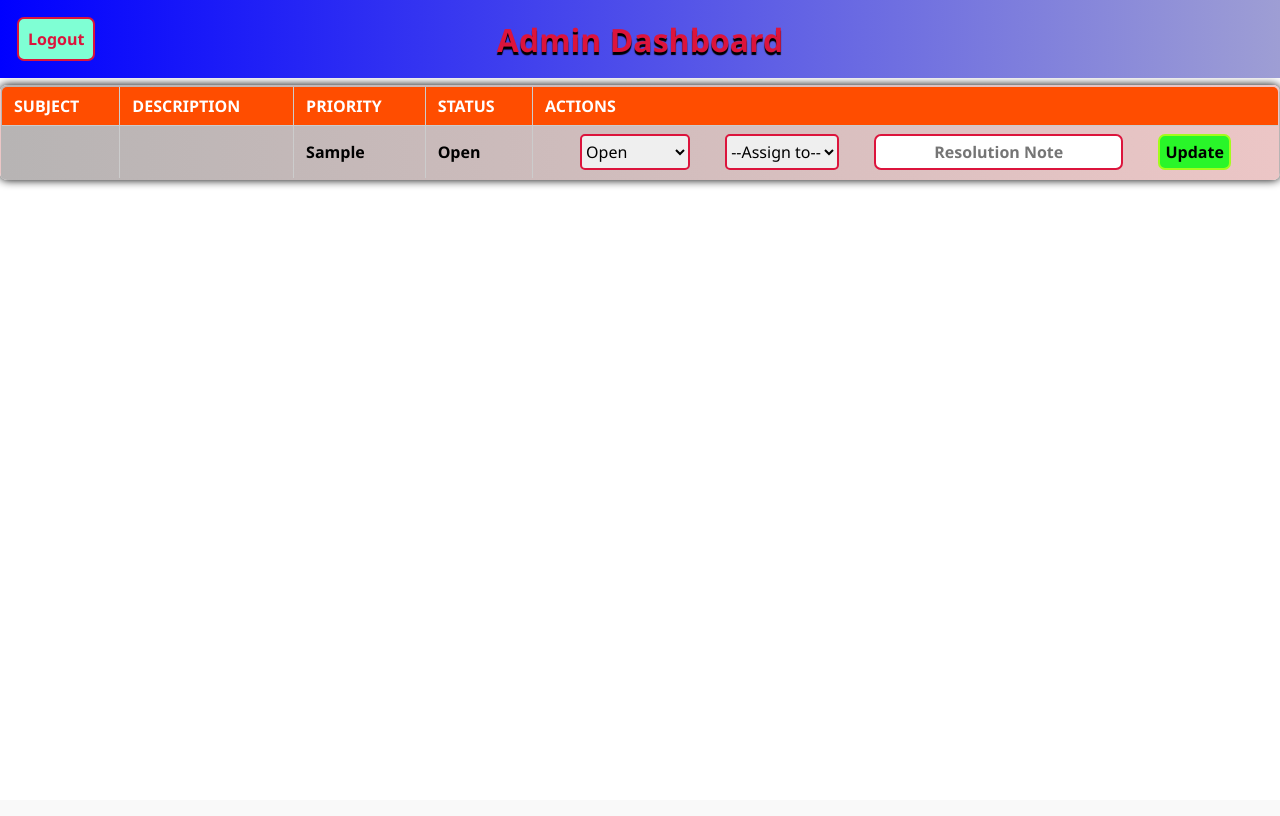
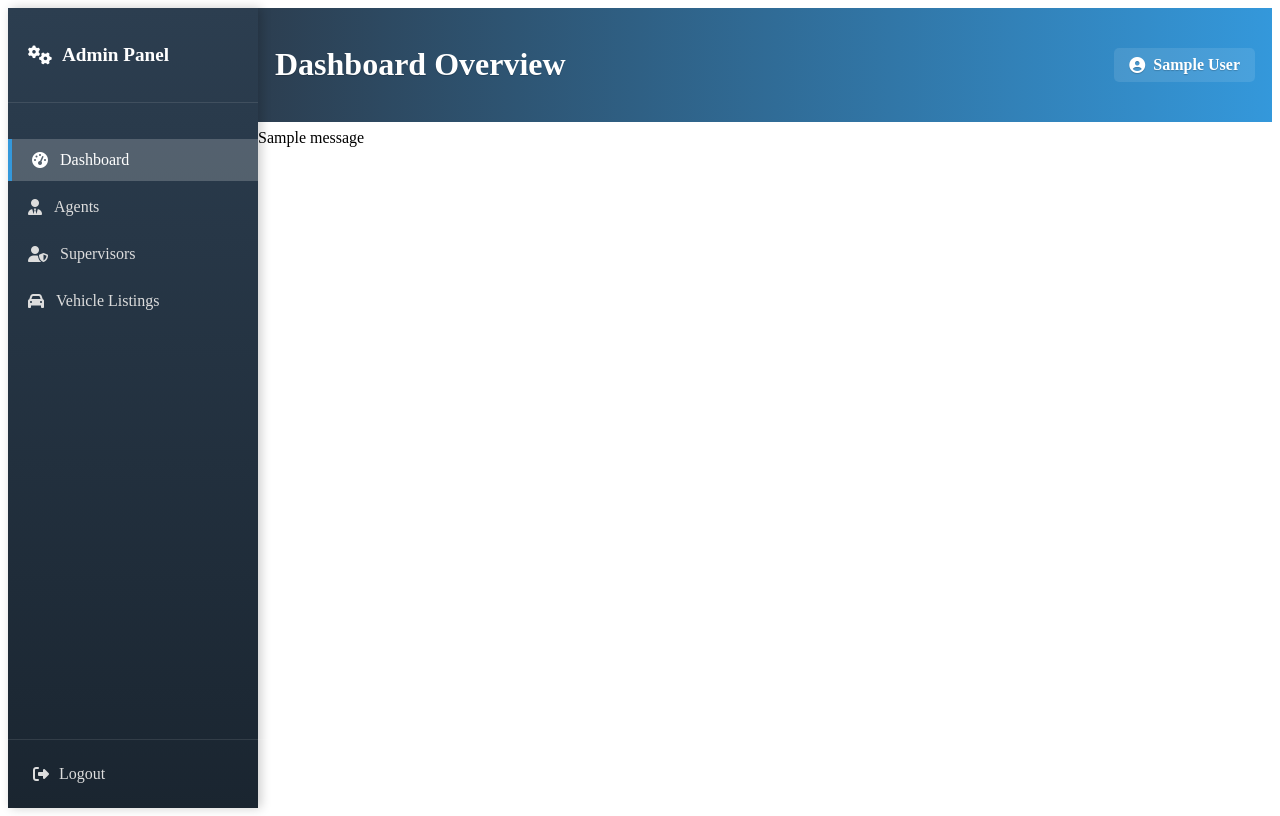
Before and after one commit to vicky70/Digital_Dose_Assignment, a Flask app: template templates/admin_dashboard.html in a window 1280 px wide. Before the commit the page ends 187 px from the top, so only its background shows below. Run offline with Flask 3, Linux system fonts and the light colour scheme; the template is opened without the code that fills it: values that come from a table or form of the project are taken from there, others are empty; the visitor is signed in with stand-in values (Sample User, id 1); tables that the repository leaves empty hold one stand-in row (values such as "Sample post"); one stand-in notice (Sample message) is shown.

Commit message:
converted flask template into rest api

```diff
--- a/main.py
+++ b/main.py
@@ -1,9 +1,8 @@
-from flask import Flask, render_template, request, redirect, session
+from flask import Flask, request, session, jsonify, make_response  # Added jsonify and make_response
 from models import db, User, Ticket
 from werkzeug.security import generate_password_hash, check_password_hash
 import os
 basedir = os.path.abspath(os.path.dirname(__file__))
-
 
 app = Flask(__name__)
 app.config['SQLALCHEMY_DATABASE_URI'] = 'sqlite:///' + os.path.join(basedir, 'database', 'tickets.db')
@@ -14,151 +13,208 @@
 with app.app_context():
     db.create_all()
 
-
-# User Dashboard route
 @app.route('/')
 def userdashboard():
     try:
         if 'id' not in session:
-            return redirect('/login')
-        # user = User.query.get(session['id'])  //This query is deprecated (it's for lagacy projects)
+            return jsonify({"error": "Unauthorized"}), 401
+
         user = db.session.get(User, session['id'])
+        status_filter = request.args.get('status')
 
-        status_filter = request.args.get('status')
         if status_filter:
             tickets = Ticket.query.filter_by(user_id=user.id, status=status_filter).all()
         else:
             tickets = Ticket.query.filter_by(user_id=user.id).all()
-        return render_template('user_dashboard.html', tickets=tickets)
+
+        # Convert tickets to JSON-serializable format
+        tickets_data = [{
+            "id": ticket.id,
+            "subject": ticket.subject,
+            "description": ticket.description,
+            "status": ticket.status,
+            "priority": ticket.priority,
+            "created_at": ticket.created_at.isoformat() if ticket.created_at else None
+        } for ticket in tickets]
+
+        return jsonify(tickets=tickets_data)
     except Exception as e:
-        return f"An error occurred: {str(e)}", 500
+        return jsonify({"error": str(e)}), 500
 
-
-# Raise Ticket
 @app.route('/raise-ticket', methods=['POST'])
 def raise_ticket():
     try:
-        if 'user_id' not in session:
-            return redirect('/login')
+        if 'id' not in session:
+            return jsonify({"error": "Unauthorized"}), 401
 
         user = User.query.get(session['id'])
+        data = request.json
 
-        issue_subject = request.form['issue_subject']
-        issue_description = request.form['issue_description']
-        priority = request.form['priority']
+        # Validate required fields
+        required_fields = ['category_id', 'issue_subject', 'issue_description']
+        if not all(field in data for field in required_fields):
+            return jsonify({"error": "Missing required fields"}), 400
 
+        # Create new ticket with proper fields
         new_ticket = Ticket(
-            name=user.username,
-            user_email=user.email,
-            issue_subject=issue_subject,
-            issue_description=issue_description,
-            priority=priority
+            user_id=user.id,  # Correct: user ID (integer)
+            category_id=data['category_id'],
+            subject=data['issue_subject'],
+            description=data['issue_description'],
+            priority=data.get('priority', 'Medium')  # Default to Medium
         )
+
         db.session.add(new_ticket)
         db.session.commit()
-        return redirect('/')
+
+        return jsonify({
+            "message": "Ticket created successfully",
+            "ticket_id": new_ticket.id
+        }), 201
     except Exception as e:
-        return f"An error occurred: {str(e)}", 500
+        return jsonify({"error": str(e)}), 500
 
-# Admin Routes
 @app.route('/admin')
 def admin_dashboard():
     try:
-        if 'user_id' not in session or session.get('role') != 'admin':
-            return redirect('/login')
+        if 'id' not in session or session.get('role') != 'admin':
+            return jsonify({"error": "Unauthorized"}), 401
 
         all_tickets = Ticket.query.all()
         users = User.query.filter_by(role='user').all()
 
-        return render_template('admin_dashboard.html', tickets=all_tickets, users=users)
+        # Convert to JSON-serializable format
+        tickets_data = [{
+            "id": ticket.id,
+            "subject": ticket.subject,
+            "status": ticket.status,
+            "priority": ticket.priority,
+            "user_email": ticket.user_email
+        } for ticket in all_tickets]
+
+        users_data = [{
+            "id": user.id,
+            "name": user.name,
+            "email": user.email
+        } for user in users]
+
+        return jsonify(tickets=tickets_data, users=users_data)
     except Exception as e:
-        return f"An error occurred: {str(e)}", 500
+        return jsonify({"error": str(e)}), 500
 
+@app.route('/admin/create-user', methods=['POST'])
+def admin_create_user():
+    try:
+        if 'id' not in session or session.get('role') not in ['admin', 'supervisor']:
+            return jsonify({"error": "Unauthorized"}), 401
 
-# update ticket
-@app.route('/update-ticket/<int:ticket_id>', methods=['POST'])
-def update_ticket(ticket_id):
+        data = request.json  # JSON data
+        existing_user = User.query.filter_by(email=data['email']).first()
+
+        if existing_user:
+            return jsonify({"error": "Email already registered"}), 400
+
+        hashed_password = generate_password_hash(data['password'])
+        new_user = User(
+            name=data['name'],
+            email=data['email'],
+            phone=data['phone'],
+            password=hashed_password,
+            role=data['role']
+        )
+
+        db.session.add(new_user)
+        db.session.commit()
+
+        return jsonify({
+            "message": "User created successfully",
+            "user_id": new_user.id
+        }), 201
+    except Exception as e:
+        return jsonify({"error": str(e)}), 500
+
+@app.route('/update-ticket/<int:id>', methods=['POST'])
+def update_ticket(id):
     try:
-        if 'user_id' not in session or session.get('role') != 'admin':
-            return redirect('/login')
+        if 'id' not in session or session.get('role') != 'admin':
+            return jsonify({"error": "Unauthorized"}), 401
 
-        ticket = Ticket.query.get_or_404(ticket_id)
+        ticket = Ticket.query.get_or_404(id)
+        data = request.json  # JSON data
 
-        ticket.status = request.form['status']
-        ticket.assigned_to_id = request.form.get('assigned_to_id')
-        ticket.resolution_note = request.form.get('resolution_note')
+        ticket.status = data['status']
+        if 'assigned_agent_id' in data:
+            ticket.assigned_agent_id = data['assigned_agent_id']
+        if 'resolution_summary' in data:
+            ticket.resolution_summary = data['resolution_summary']
 
         db.session.commit()
-        return redirect('/admin')
+        return jsonify({"message": "Ticket updated successfully"})
     except Exception as e:
-        return f"An error occurred: {str(e)}", 500
+        return jsonify({"error": str(e)}), 500
 
-
-@app.route('/login', methods=['GET', 'POST'])
+@app.route('/login', methods=['POST'])
 def login():
     try:
-        print("Redirecting 1 ... ")
-        message = ''
-        if request.method == 'POST':
-            email = request.form['email']
-            password = request.form['password']
+        data = request.json
+        email = data['email']
+        password = data['password']
+        user = User.query.filter_by(email=email).first()
 
-            user = User.query.filter_by(email=email).first()
-            print("Redirecting 2 ...")
-            if user and check_password_hash(user.password, password):
-                session['id'] = user.id
-                session['name'] = user.name
-                session['role'] = user.role
-                print("Redirection 3 ... ")
-                if user.role == 'admin':
-                    return redirect('/admin')
-                else:
-                    print("Redirecting 4 ...")
-                    return redirect('/')
-            else:
-                message = 'Invalid email or password'
-        return render_template('login.html', message=message)
+        if user and check_password_hash(user.password, password):
+            session['id'] = user.id
+            session['name'] = user.name
+            session['role'] = user.role
+
+            return jsonify({
+                "message": "akshat successful",
+                "user": {
+                    "id": user.id,
+                    "name": user.name,
+                    "email": user.email,
+                    "role": user.role
+                }
+            })
+        else:
+            return jsonify({"error": "Invalid email or password"}), 401
     except Exception as e:
-        print("ERROR:- ", e)
-        return f"An error occurred: {str(e)}", 500
+        return jsonify({"error": str(e)}), 500
 
-
-
-@app.route('/registration', methods=['GET', 'POST'])
+@app.route('/registration', methods=['POST'])
 def registration():
     try:
-        print("Redirecting...")
-        message = ''
-        if request.method == 'POST':
-            print("Redirecting 2 ...")
-            username = request.form['name']
-            email = request.form['email']
-            phone = request.form['phone']
-            password = request.form['password']
-            print("Redirecting 3...")
-            existing_user = User.query.filter_by(email=email).first()
-            if existing_user:
-                message = 'Email already registered.'
-            else:
-                hashed_password = generate_password_hash(password)
-                new_user = User(name=username, email=email, phone=phone,password=hashed_password)
-                db.session.add(new_user)
-                db.session.commit()
-                message = 'Registration successful!'
-                print("Redirecting...")
-                return redirect('/login')
-        return render_template('registration.html', message=message)
+        data = request.json
+        existing_user = User.query.filter_by(email=data['email']).first()
+
+        if existing_user:
+            return jsonify({"error": "Email already registered"}), 400
+
+        hashed_password = generate_password_hash(data['password'])
+        new_user = User(
+            name=data['name'],
+            email=data['email'],
+            phone=data['phone'],
+            password=hashed_password,
+            role=data.get('role', 'user')  # Default to 'user' role
+        )
+
+        db.session.add(new_user)
+        db.session.commit()
+
+        return jsonify({
+            "message": "Registration successful",
+            "user_id": new_user.id
+        }), 201
     except Exception as e:
-        return f"An error occurred: {str(e)}", 500
+        return jsonify({"error": str(e)}), 500
 
-
-@app.route('/logout')
+@app.route('/logout', methods=['POST'])
 def logout():
     try:
         session.clear()
-        return redirect('/login')
+        return jsonify({"message": "Logged out successfully"})
     except Exception as e:
-        return f"An error occurred: {str(e)}", 500
+        return jsonify({"error": str(e)}), 500
 
 if __name__ == '__main__':
     app.run(debug=True)
--- a/models.py
+++ b/models.py
@@ -1,4 +1,3 @@
-
 from flask_sqlalchemy import SQLAlchemy
 from datetime import datetime, UTC
 
--- a/static/admin_style.css
+++ b/static/admin_style.css
@@ -1,112 +1,205 @@
-
-* {
-    margin: 0;
-    padding: 0;
-    box-sizing: border-box;
-    font-family: 'Segoe UI', Tahoma, Geneva, Verdana, sans-serif;
+/* Add to existing CSS */
+.dashboard-container {
+    display: flex;
+    min-height: 100vh;
 }
 
+.sidebar {
+    width: 250px;
+    background: linear-gradient(to bottom, #2c3e50, #1a2530);
+    color: #fff;
+    transition: all 0.3s ease;
+    position: fixed;
+    height: 100vh;
+    z-index: 100;
+    box-shadow: 3px 0 10px rgba(0, 0, 0, 0.2);
+}
 
+.sidebar-header {
+    padding: 20px;
+    text-align: center;
+    border-bottom: 1px solid rgba(255, 255, 255, 0.1);
+}
+
+.sidebar-header h2 {
+    font-size: 1.2rem;
+    display: flex;
+    align-items: center;
+    gap: 10px;
+}
+
+.sidebar-menu {
+    list-style: none;
+    padding: 20px 0;
+}
+
+.sidebar-menu li {
+    margin-bottom: 5px;
+}
+
+.sidebar-menu a {
+    display: flex;
+    align-items: center;
+    padding: 12px 20px;
+    color: #ddd;
+    text-decoration: none;
+    transition: all 0.3s;
+    gap: 12px;
+    font-size: 1rem;
+}
+
+.sidebar-menu a:hover {
+    background: rgba(255, 255, 255, 0.1);
+    color: #fff;
+    padding-left: 25px;
+}
+
+.sidebar-menu li.active a {
+    background: rgba(255, 255, 255, 0.2);
+    color: #fff;
+    border-left: 4px solid #3498db;
+}
+
+.sidebar-footer {
+    position: absolute;
+    bottom: 0;
+    width: 100%;
+    padding: 15px;
+    border-top: 1px solid rgba(255, 255, 255, 0.1);
+}
+
+.logout-link {
+    display: flex;
+    align-items: center;
+    color: #ddd;
+    text-decoration: none;
+    gap: 10px;
+    padding: 10px;
+    transition: all 0.3s;
+}
+
+.logout-link:hover {
+    color: #ff6b6b;
+}
+
+.main-content {
+    flex: 1;
+    margin-left: 250px;
+    transition: margin-left 0.3s;
+}
+
+.content-wrapper {
+    padding: 20px;
+}
+
+/* Header adjustments */
 .admin-header {
     display: flex;
     justify-content: space-between;
     align-items: center;
     padding: 17px;
-    color: crimson;
-    background: linear-gradient(to right, blue, rgb(158, 158, 212));
-    text-shadow: 0 3px 1px black;
+    color: #fff;
+    background: linear-gradient(to right, #2c3e50, #3498db);
+    text-shadow: 0 1px 1px rgba(0, 0, 0, 0.2);
     margin-bottom: 7px;
-    position: relative;
+    position: sticky;
+    top: 0;
+    z-index: 99;
 }
 
-.header-title {
-    position: absolute;
-    left: 50%;
-    transform: translateX(-50%);
+.header-left {
+    display: flex;
+    align-items: center;
+    gap: 15px;
 }
 
-.logout-admin{
-    font-weight: 600;
-    text-shadow: none;
-    padding: 9px;
-    border: 2px solid crimson;
-    border-radius: 7px;
-    background-color: aquamarine;
-    text-decoration: none;
-    color: crimson;
+.header-right {
+    display: flex;
+    align-items: center;
+    gap: 15px;
 }
 
-.logout-admin:hover{
-    cursor: pointer;
-    background-color: rgb(44, 157, 120);
-}
-
-
-table{
-    width: 100%;
-    border-radius: 10px;
-    overflow: hidden;
-    border-collapse: collapse;
-    border-spacing: 0;
-    border: 2px solid #444;
-    background: linear-gradient(to left, rgb(236, 198, 198), rgb(183, 180, 180));
-    box-shadow: 0 0 10px rgba(0, 0, 0, 1);
-    border-radius: 7px;
-    font-family: 'Segoe UI', sans-serif;
-    font-size: 16px;
-    font-weight: 600;
-    transition: all 0.3s ease;
-}
-
-tr {
-  transition: background-color 0.3s ease;
-}
-
-tr:hover {
-  background-color: #e0e0e0;
-}
-
-td, th {
-  padding: 8px 12px;
-  border: 1px solid #ccc;
-  text-align: left;
-  vertical-align: middle;
-}
-
-th {
-  background-color: #ff4d00;
-  color: white;
-  font-weight: bold;
-  text-transform: uppercase;
-}
-
-.action-style{
-    text-align: center;
-    display: flex;
-    justify-content: space-evenly;
-}
-.action-style select{
-    font-size: 1rem;
-    border-radius: 5px;
-    overflow: hidden;
-    border: 2px solid crimson;
+.menu-toggle {
+    display: none;
+    background: none;
+    border: none;
+    color: white;
+    font-size: 1.5rem;
     cursor: pointer;
 }
 
-.action-style input{
-    font-size: 1rem;
+.user-profile {
+    display: flex;
+    align-items: center;
+    gap: 8px;
+    color: white;
+    text-decoration: none;
     font-weight: 600;
-    text-align: center;
-    border-radius: 7px;
-    border: 2px solid crimson;
+    padding: 8px 15px;
+    border-radius: 5px;
+    background: rgba(255, 255, 255, 0.1);
+    transition: all 0.3s;
 }
 
-.action-style button{
-    font-size: 1rem;
-    font-weight: 600;
-    padding: 5px;
-    border-radius: 7px;
-    border: 2px solid rgb(163, 253, 27);
-    background-color: rgb(41, 246, 41);
-    cursor: pointer;
+.user-profile:hover {
+    background: rgba(255, 255, 255, 0.2);
 }
+
+/* Responsive design */
+@media (max-width: 768px) {
+    .sidebar {
+        width: 70px;
+    }
+
+    .sidebar.collapsed {
+        margin-left: -70px;
+    }
+
+    .main-content {
+        margin-left: 70px;
+    }
+
+    .sidebar-header h2 span,
+    .sidebar-menu a span,
+    .logout-link span {
+        display: none;
+    }
+
+    .sidebar-header h2 {
+        justify-content: center;
+    }
+
+    .menu-toggle {
+        display: block;
+    }
+
+    .header-title {
+        font-size: 1.2rem;
+    }
+}
+
+@media (max-width: 480px) {
+    .sidebar {
+        width: 100%;
+        margin-left: -100%;
+    }
+
+    .sidebar.collapsed {
+        margin-left: 0;
+    }
+
+    .main-content {
+        margin-left: 0;
+    }
+
+    .admin-header {
+        flex-direction: column;
+        gap: 15px;
+        padding: 10px;
+    }
+
+    .header-left, .header-right {
+        width: 100%;
+        justify-content: space-between;
+    }
+}
--- a/templates/admin_dashboard.html
+++ b/templates/admin_dashboard.html
@@ -1,52 +1,111 @@
-
 <html lang="en">
 <head>
     <meta charset="UTF-8">
     <meta name="viewport" content="width=device-width, initial-scale=1.0">
-    <title>Document</title>
+    <title>Admin Dashboard</title>
     <link rel="stylesheet" href="{{url_for('static', filename='admin_style.css')}}">
+    <!-- Font Awesome for icons -->
+    <link rel="stylesheet" href="https://cdnjs.cloudflare.com/ajax/libs/font-awesome/6.4.0/css/all.min.css">
 </head>
 <body>
+    <div class="dashboard-container">
+        <!-- Side Navigation Bar -->
+        <div class="sidebar">
+            <div class="sidebar-header">
+                <h2><i class="fas fa-cogs"></i> Admin Panel</h2>
+            </div>
+            <ul class="sidebar-menu">
+                <li class="active">
+                    <a href="/admin">
+                        <i class="fas fa-tachometer-alt"></i> Dashboard
+                    </a>
+                </li>
+                <li>
+                    <a href="#">
+                        <i class="fas fa-user-tie"></i> Agents
+                    </a>
+                </li>
+                <li>
+                    <a href="#">
+                        <i class="fas fa-user-shield"></i> Supervisors
+                    </a>
+                </li>
+                <li>
+                    <a href="#">
+                        <i class="fas fa-car"></i> Vehicle Listings
+                    </a>
+                </li>
+            </ul>
+            <div class="sidebar-footer">
+                <a href="/logout" class="logout-link">
+                    <i class="fas fa-sign-out-alt"></i> Logout
+                </a>
+            </div>
+        </div>
 
-<div class="admin-header">
-    <h1 class="header-title">Admin Dashboard</h1>
-    <a class="logout-admin" href="/logout">Logout</a>
-</div>
-<table border="1">
-    <tr>
-        <th>Subject</th>
-        <th>Description</th>
-        <th>Priority</th>
-        <th>Status</th>
-        <th>Actions</th>
-    </tr>
-    {% for ticket in tickets %}
-    <tr>
-        <td>{{ ticket.issue_subject }}</td>
-        <td>{{ ticket.issue_description }}</td>
-        <td>{{ ticket.priority }}</td>
-        <td>{{ ticket.status }}</td>
-        <td>
-            <form class="action-style" method="POST" action="/update-ticket/{{ ticket.id }}">
-                <select name="status">
-                    <option value="Open" {% if ticket.status == 'Open' %}selected{% endif %}>Open</option>
-                    <option value="In Progress" {% if ticket.status == 'In Progress' %}selected{% endif %}>In Progress</option>
-                    <option value="Closed" {% if ticket.status == 'Closed' %}selected{% endif %}>Closed</option>
-                </select>
-                <select name="assigned_to_id" required>
-                    <option value="">--Assign to--</option>
-                    {% for user in users %}
-                        <option value="{{ user.id }}" {% if ticket.assigned_to_id == user.id %}selected{% endif %}>
-                            {{ user.username }}
-                        </option>
-                    {% endfor %}
-                </select>
-                <input type="text" name="resolution_note" placeholder="Resolution Note">
-                <button type="submit">Update</button>
-            </form>
-        </td>
-    </tr>
-    {% endfor %}
-</table>
+        <!-- Main Content Area -->
+        <div class="main-content">
+            <!-- Admin Header -->
+            <div class="admin-header">
+                <div class="header-left">
+                    <button class="menu-toggle" onclick="toggleSidebar()">
+                        <i class="fas fa-bars"></i>
+                    </button>
+                    <h1 class="header-title">Dashboard Overview</h1>
+                </div>
+                <div class="header-right">
+                    <a class="user-profile" href="#">
+                        <i class="fas fa-user-circle"></i> {{ session.name }}
+                    </a>
+                </div>
+            </div>
+
+            <!-- Flash Messages -->
+            {% with messages = get_flashed_messages(with_categories=true) %}
+            {% if messages %}
+            <div class="flash-messages">
+                {% for category, message in messages %}
+                <div class="flash-{{ category }}">{{ message }}</div>
+                {% endfor %}
+            </div>
+            {% endif %}
+            {% endwith %}
+
+            <!-- Rest of your content -->
+            <div class="content-wrapper">
+                <!-- Your existing table and modal -->
+                <table>
+                    <!-- ... existing table content ... -->
+                </table>
+            </div>
+        </div>
+    </div>
+
+    <!-- Create Agent Modal -->
+    <div class="modal-overlay" id="agentModal">
+        <!-- ... existing modal content ... -->
+    </div>
+
+    <script>
+        function toggleSidebar() {
+            const sidebar = document.querySelector('.sidebar');
+            sidebar.classList.toggle('collapsed');
+        }
+
+        function openCreateAgent() {
+            document.getElementById('agentModal').style.display = 'flex';
+        }
+
+        function closeModal() {
+            document.getElementById('agentModal').style.display = 'none';
+        }
+
+        window.onclick = function(event) {
+            const agentModal = document.getElementById('agentModal');
+            if (event.target === agentModal) {
+                agentModal.style.display = "none";
+            }
+        }
+    </script>
 </body>
 </html>
```
